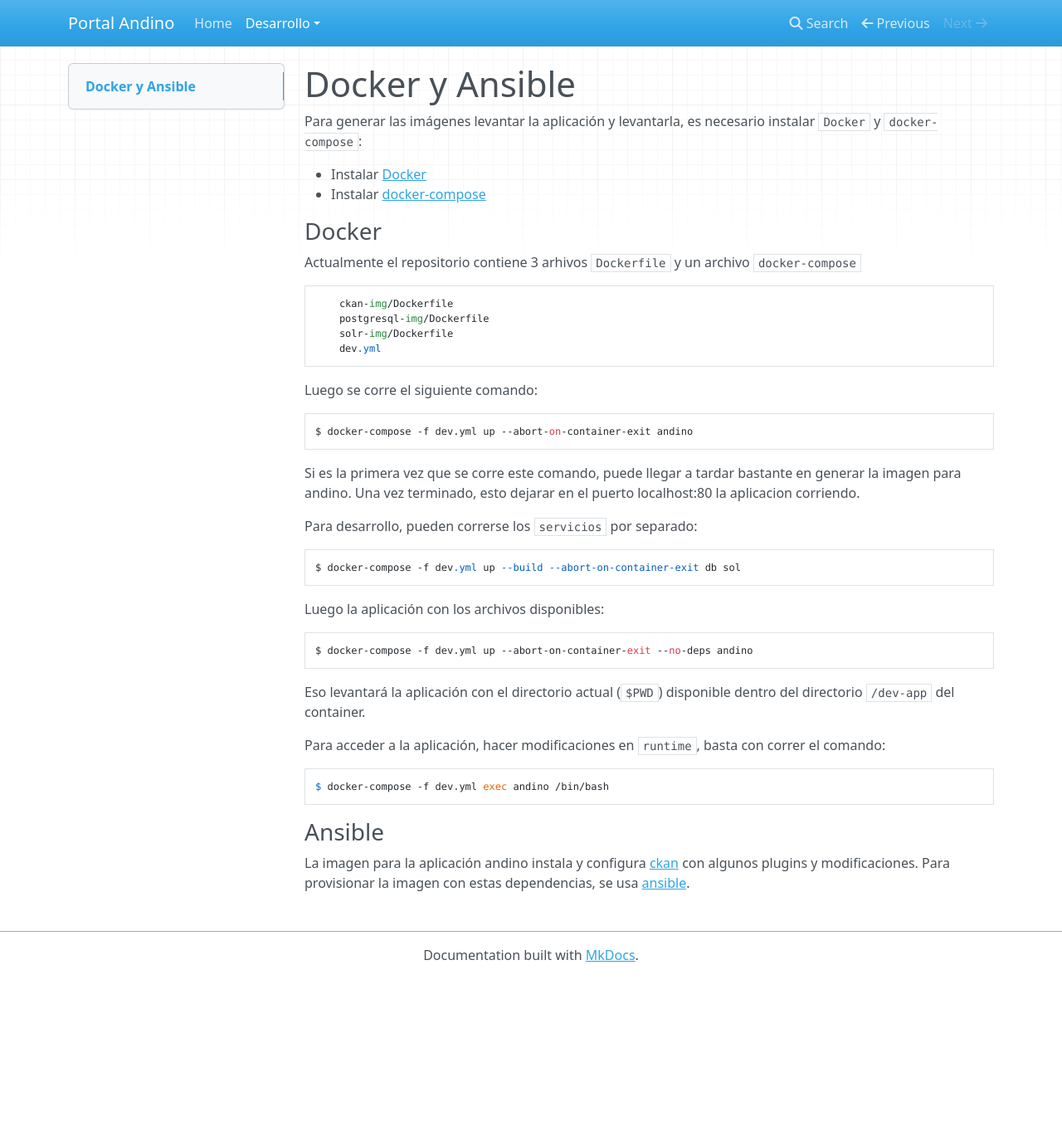
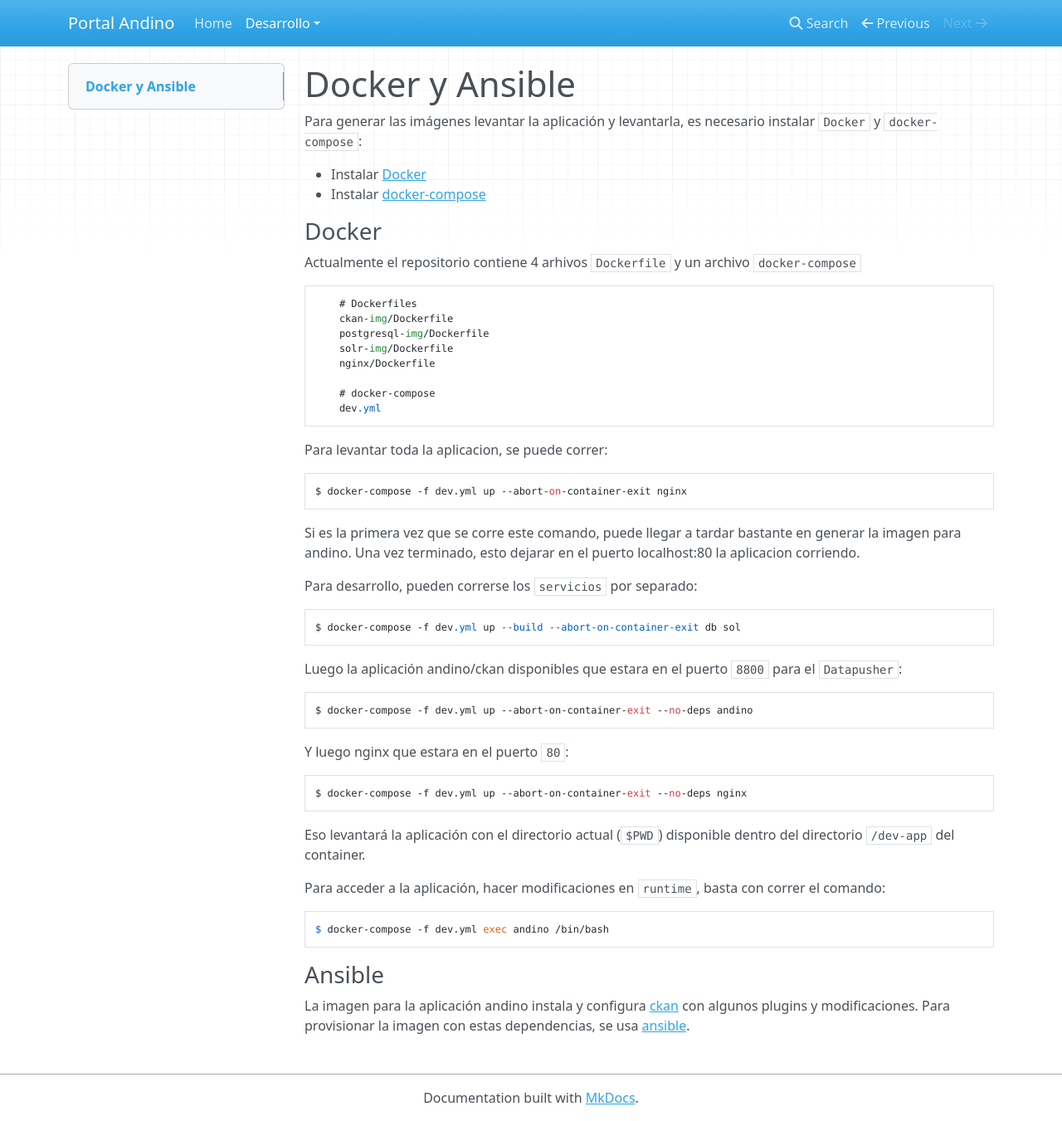
Before and after one commit to datosgobar/portal-andino, an MkDocs documentation site: the page built from docs/development/docker_ansible.md, in a window 1280 px wide and 1351 px high. Shown: the whole window at 83% size. Built offline with MkDocs 1.6.1, drawn with Linux system fonts in a browser that asks for light colours; nearby versions of some CDN libraries; old or Windows-style settings are respelled for this version of MkDocs.

Commit message:
Actualizo la documentacion
refs:#8

````diff
--- a/docs/development/docker_ansible.md
+++ b/docs/development/docker_ansible.md
@@ -6,29 +6,38 @@
 * Instalar [docker-compose](https://docs.docker.com/compose/install/)
 
 ### Docker
-Actualmente el repositorio contiene 3 arhivos `Dockerfile` y un archivo `docker-compose`
+Actualmente el repositorio contiene 4 arhivos `Dockerfile` y un archivo `docker-compose`
 
 ```
+    # Dockerfiles
     ckan-img/Dockerfile
     postgresql-img/Dockerfile
     solr-img/Dockerfile
+    nginx/Dockerfile
+
+    # docker-compose
     dev.yml
 ```
 
-Luego se corre el siguiente comando:
+Para levantar toda la aplicacion, se puede correr:
 
-    $ docker-compose -f dev.yml up --abort-on-container-exit andino
+    $ docker-compose -f dev.yml up --abort-on-container-exit nginx
 
 Si es la primera vez que se corre este comando, puede llegar a tardar bastante en generar la imagen para andino.
 Una vez terminado, esto dejarar en el puerto localhost:80 la aplicacion corriendo.
+
 
 Para desarrollo, pueden correrse los `servicios` por separado:
 
     $ docker-compose -f dev.yml up --build --abort-on-container-exit db sol
 
-Luego la aplicación con los archivos disponibles:
+Luego la aplicación andino/ckan disponibles que estara en el puerto `8800` para el `Datapusher`:
 
     $ docker-compose -f dev.yml up --abort-on-container-exit --no-deps andino
+
+Y luego nginx que estara en el puerto `80`:
+
+    $ docker-compose -f dev.yml up --abort-on-container-exit --no-deps nginx
 
 Eso levantará la aplicación con el directorio actual (`$PWD`) disponible dentro del directorio `/dev-app` del container.
 
````
Also changed, not shown: README.md (+2 -2 lines).
